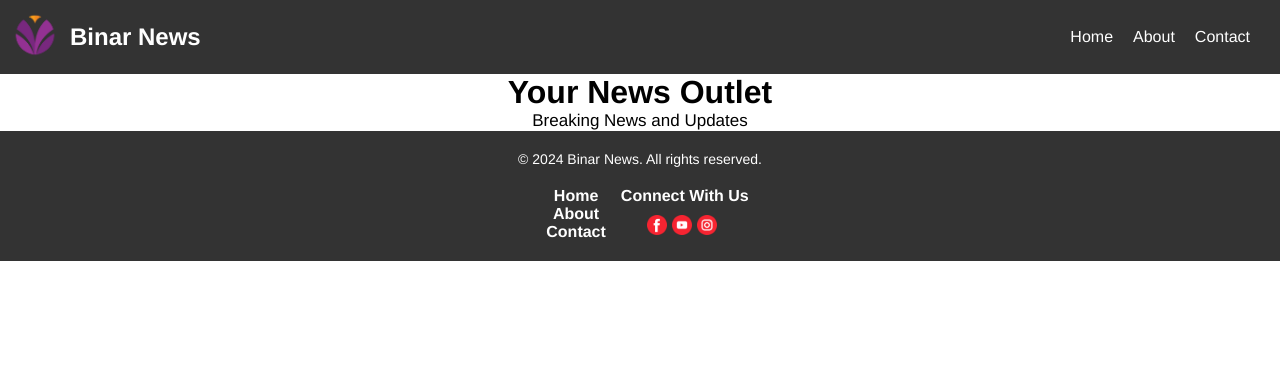
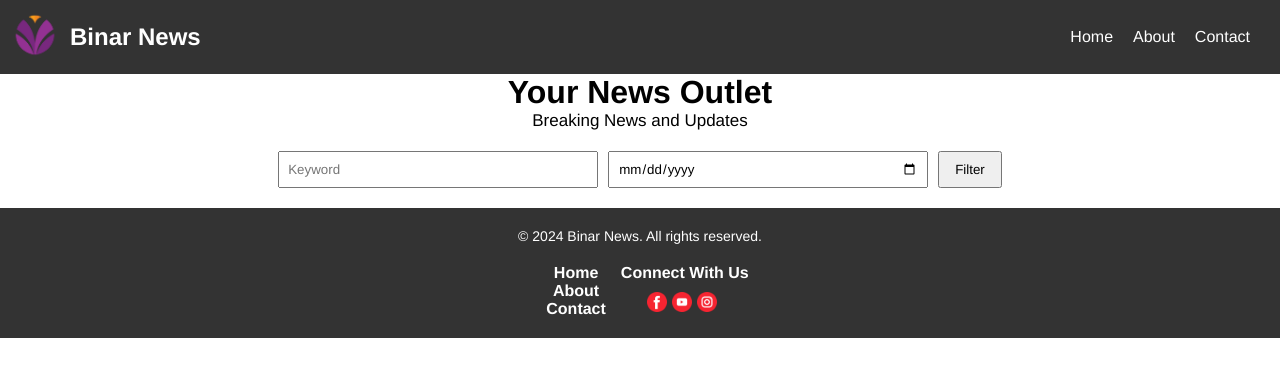
Before and after one commit to luthfianesa/NewsApp, a Next.js app in the folder news-app/: page / in a window 1280 px wide. Shown: the top 376 px of the page. Built offline with nearby package versions, Linux system fonts and the light colour scheme.

Commit message:
Add news filter

```diff
--- a/news-app/src/app/homepage.modules.css
+++ b/news-app/src/app/homepage.modules.css
@@ -16,6 +16,24 @@
 }
 
 /* News Filter */
+#filter-container {
+  display: flex;
+  justify-content: center;
+  margin-top: 20px;
+  margin-bottom: 20px;
+}
 
+#keyword-input,
+#date-input {
+  width: 25%;
+  padding: 8px;
+  box-sizing: border-box;
+  margin-right: 10px;
+}
+
+#filter-btn {
+  padding: 8px 15px;
+  cursor: pointer;
+}
 
 /* News Contents */
--- a/news-app/src/app/layout.jsx
+++ b/news-app/src/app/layout.jsx
@@ -12,7 +12,6 @@ export default function RootLayout({ children }) {
     <html lang="en">
       <body>
         <Navbar></Navbar>
-
         {children}
         <Footer></Footer>
       </body>
--- a/news-app/src/app/page.jsx
+++ b/news-app/src/app/page.jsx
@@ -1,10 +1,12 @@
 import Header from "@/components/Header";
+import NewsFilter from "@/components/NewsFilter";
 
 
 export default function Home() {
   return (
     <main className="homepage">
       <Header></Header>
+      <NewsFilter></NewsFilter>
     </main>
   );
 }
--- /dev/null
+++ b/news-app/src/components/NewsFilter.jsx
@@ -0,0 +1,13 @@
+const NewsFilter = () => {
+  return (
+    <div id="filter-container">
+      <input type="text" id="keyword-input" placeholder="Keyword" />
+      <input type="date" id="date-input" />
+      <button id="filter-btn">
+        Filter
+      </button>
+    </div>
+  );
+};
+
+export default NewsFilter;
```
